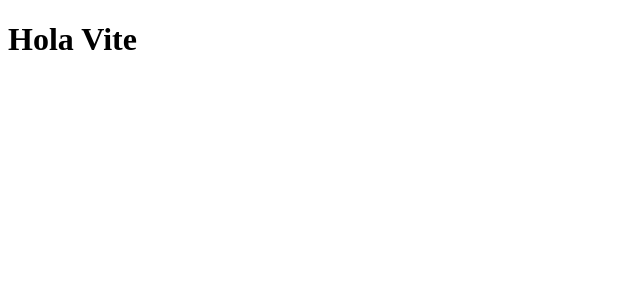
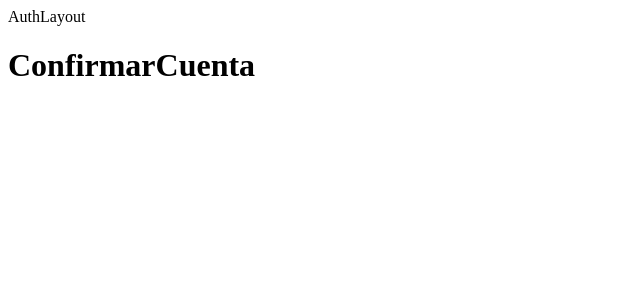
Before and after one commit to letChristianSosa/APV-Frontend, a React (Vite) app: page /confirmar/1 in a window 1280 px wide. Shown: the top 300 px of the page, without its empty margins (0-640 px from the left). Built offline with nearby package versions, Linux system fonts and the light colour scheme.

Commit message:
Added Routes to App.jsx and Created some components

```diff
--- a/package.json
+++ b/package.json
@@ -9,7 +9,8 @@
   },
   "dependencies": {
     "react": "^17.0.2",
-    "react-dom": "^17.0.2"
+    "react-dom": "^17.0.2",
+    "react-router-dom": "^6.3.0"
   },
   "devDependencies": {
     "@vitejs/plugin-react": "^1.0.7",
--- a/src/App.jsx
+++ b/src/App.jsx
@@ -1,6 +1,22 @@
+import {BrowserRouter, Routes, Route} from 'react-router-dom';
+import AuthLayout from "./layout/AuthLayout";
+import Login from './pages/Login';
+import OlvidePassword from './pages/OlvidePassword';
+import Registrar from './pages/Registrar';
+import ConfirmarCuenta from './pages/ConfirmarCuenta';
+
 function App() {
   return (
-    <h1>Hola Vite</h1>
+    <BrowserRouter>
+      <Routes>
+        <Route path='/' element={<AuthLayout/>}>
+          <Route index element={<Login/>}/>
+          <Route path='registrar' element={<Registrar/>}/>
+          <Route path='olvide-password' element={<OlvidePassword/>}/>
+          <Route path='confirmar/:id' element={<ConfirmarCuenta/>}/>
+        </Route>
+      </Routes>
+    </BrowserRouter>
   )
 }
 
--- /dev/null
+++ b/src/layout/AuthLayout.jsx
@@ -0,0 +1,12 @@
+import {Outlet} from 'react-router-dom'
+
+const AuthLayout = () => {
+  return (
+       <>
+          <div>AuthLayout</div>
+          <Outlet/>
+       </>
+  )
+}
+
+export default AuthLayout
--- /dev/null
+++ b/src/pages/ConfirmarCuenta.jsx
@@ -0,0 +1,11 @@
+const ConfirmarCuenta = () => {
+     return (
+        <>
+             <h1>
+             ConfirmarCuenta
+             </h1>
+        </>
+     )
+   }
+
+   export default ConfirmarCuenta
--- /dev/null
+++ b/src/pages/Login.jsx
@@ -0,0 +1,7 @@
+const Login = () => {
+  return (
+    <div>Login</div>
+  )
+}
+
+export default Login
--- /dev/null
+++ b/src/pages/OlvidePassword.jsx
@@ -0,0 +1,11 @@
+const OlvidePassword = () => {
+  return (
+     <>
+          <h1>
+               OlvidePassword
+          </h1>
+     </>
+  )
+}
+
+export default OlvidePassword
--- /dev/null
+++ b/src/pages/Registrar.jsx
@@ -0,0 +1,11 @@
+const Registrar = () => {
+     return (
+        <>
+             <h1>
+             Registrar
+             </h1>
+        </>
+     )
+   }
+
+   export default Registrar
```
Also changed, not shown: 1 other file (tests, documents, lock files or other folders).
